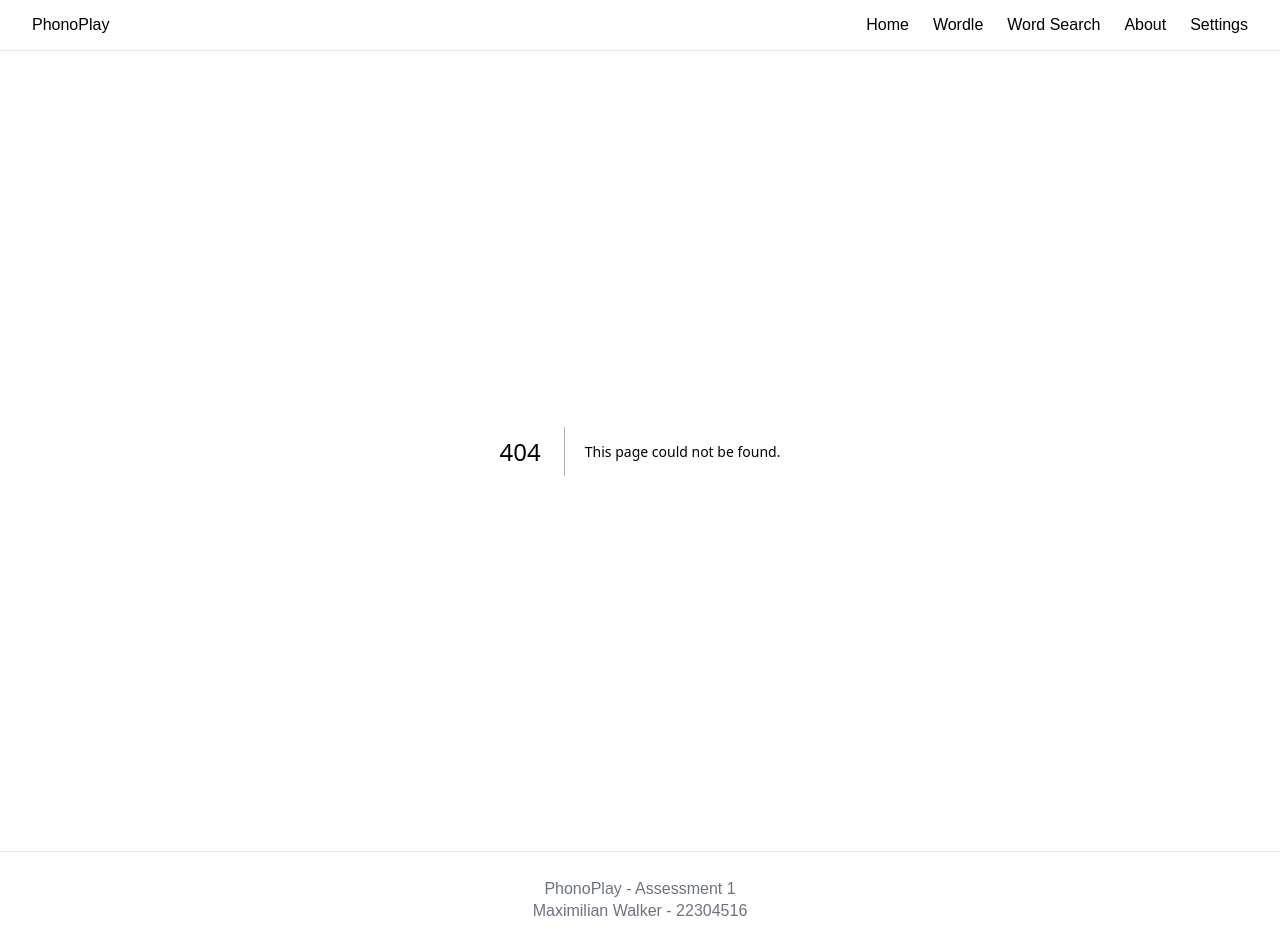
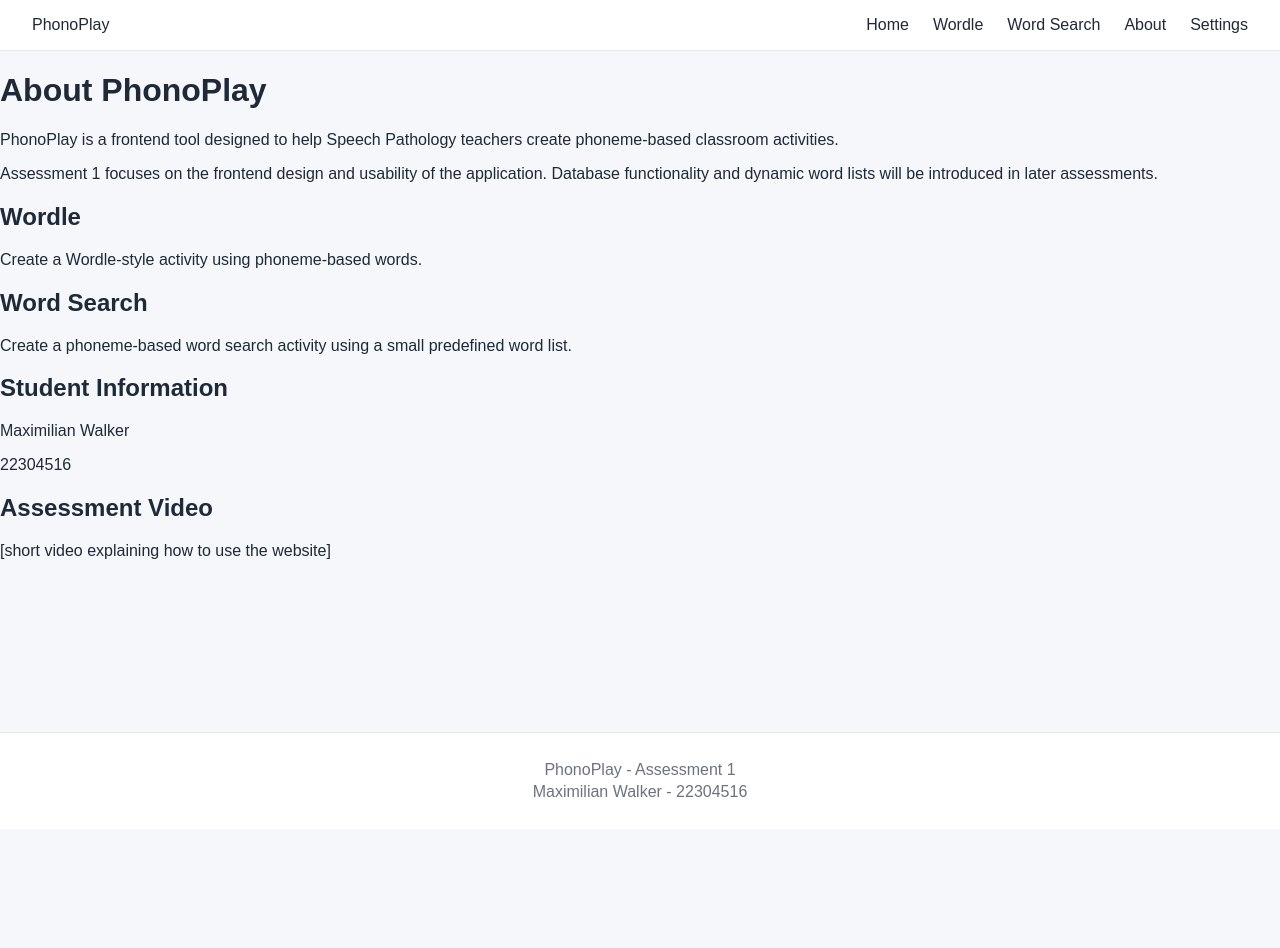
Before and after one commit to 22304516/phonoplay, a Next.js app: page /about in a window 1280 px wide. Before the commit this address had no page. After the commit the page ends 829 px from the top, so only its background shows below. Built offline with nearby package versions, Linux system fonts and the light colour scheme.

Commit message:
Add required application pages

```diff
--- /dev/null
+++ b/app/about/page.tsx
@@ -0,0 +1,36 @@
+export default function About() {
+  return (
+    <div>
+      <h1>About PhonoPlay</h1>
+
+      <p>
+        PhonoPlay is a frontend tool designed to help Speech Pathology
+        teachers create phoneme-based classroom activities.
+      </p>
+
+      <p>
+        Assessment 1 focuses on the frontend design and usability of the
+        application. Database functionality and dynamic word lists will be
+        introduced in later assessments.
+      </p>
+
+      <h2>Wordle</h2>
+      <p>
+        Create a Wordle-style activity using phoneme-based words.
+      </p>
+
+      <h2>Word Search</h2>
+      <p>
+        Create a phoneme-based word search activity using a small predefined
+        word list.
+      </p>
+
+      <h2>Student Information</h2>
+      <p>Maximilian Walker</p>
+      <p>22304516</p>
+
+      <h2>Assessment Video</h2>
+      <p>[short video explaining how to use the website]</p>
+    </div>
+  );
+}
```
Also changed, not shown: app/settings/page.tsx (added, +18 -0 lines), app/word-search/page.tsx (added, +27 -0 lines), app/wordle/page.tsx (added, +33 -0 lines).
